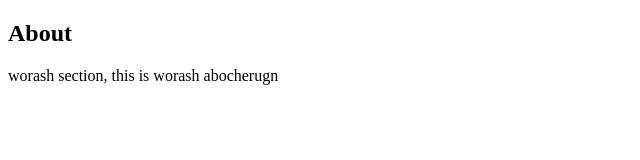
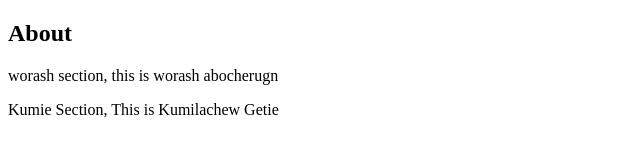
Before and after one commit to Kumilachew-g/Collaborate, a plain HTML site: page about.html in a window 1280 px wide. Shown: the whole page, without its empty margins (0-640 px from the left). Drawn offline with Linux system fonts and the light colour scheme.

Commit message:
Modification about file

```diff
--- a/about.html
+++ b/about.html
@@ -8,6 +8,7 @@
   </head>
   <body>
     <h2>About</h2>
-    <p> worash section, this is worash abocherugn</p>
+    <p>worash section, this is worash abocherugn</p>
+    <p>Kumie Section, This is Kumilachew Getie</p>
   </body>
 </html>
```
